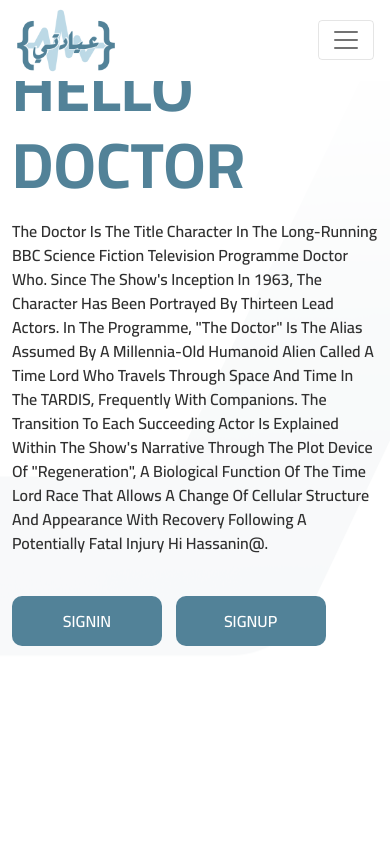
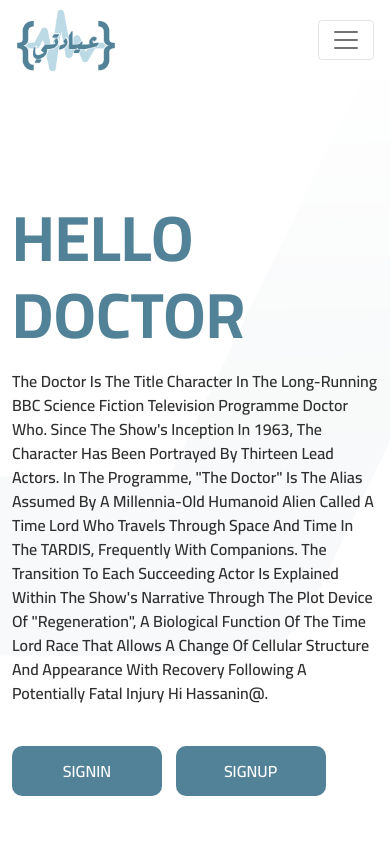
Before and after one commit to a-hassanein/Clinic-System, a React (Create React App) app: page / in a window 390 px wide. Shown: the top 844 px of the page. Built offline with nearby package versions, Linux system fonts and the light colour scheme.

Commit message:
nav with signin

```diff
--- a/src/App.js
+++ b/src/App.js
@@ -9,11 +9,13 @@ import SignUp from './Pages/signup';
 import Login from './Pages/login';
 import Packages from "./Pages/Packages";
 import Services from './Pages/Services';
+import Footer from './Components/footer';
 
 function App() {
   return (
           <>
          <Router>
+            <NavBar/>
             <Routes>
               <Route path="/" element={<Home/>} />
               {/* <Route path="/about" element={<About/>} />
@@ -23,6 +25,7 @@ function App() {
               <Route path="/login" element={<Login />} />
               <Route path="/signup" element={<SignUp />} />
             </Routes>
+            <Footer/>
          </Router>
           </>
   );
--- a/src/Components/Home.js
+++ b/src/Components/Home.js
@@ -18,7 +18,7 @@ const Home = () => {
 
     <>
 
-<NavBar />
+{/* <NavBar /> */}
 
 <div className='total' id='home'>
     <section className="banner">
@@ -78,9 +78,9 @@ const Home = () => {
     <section >
       <Contact/>
     </section>
-    <section>
+    {/* <section>
       <Footer/>
-    </section>
+    </section> */}
 
     </div>
 
--- a/src/Components/NavBar.js
+++ b/src/Components/NavBar.js
@@ -65,6 +65,7 @@ const NavBar = () => {
         id="navbar"
         className="navbar navbar-expand-lg navbar-light fixed-top"
       >
+        <Link to={"/"}>
         <a href="#home">
           <img
             className={"logo"}
@@ -72,6 +73,7 @@ const NavBar = () => {
             alt="..logo"
           />
         </a>
+        </Link>
         <button
           className="navbar-toggler"
           type="button"
--- a/src/Style/Home.css
+++ b/src/Style/Home.css
@@ -86,8 +86,7 @@
     margin-right: auto;
     margin-left: auto;
     flex-direction: column;
-    margin-top: -50px;
-
+    margin-top: 0px;
 }
 
 .social li{
@@ -133,7 +132,7 @@
     }
 
     .banner h1{
-        margin-top: -150px;
+        margin-top: - 50px;
         margin-left:0px;
     }
 
```
